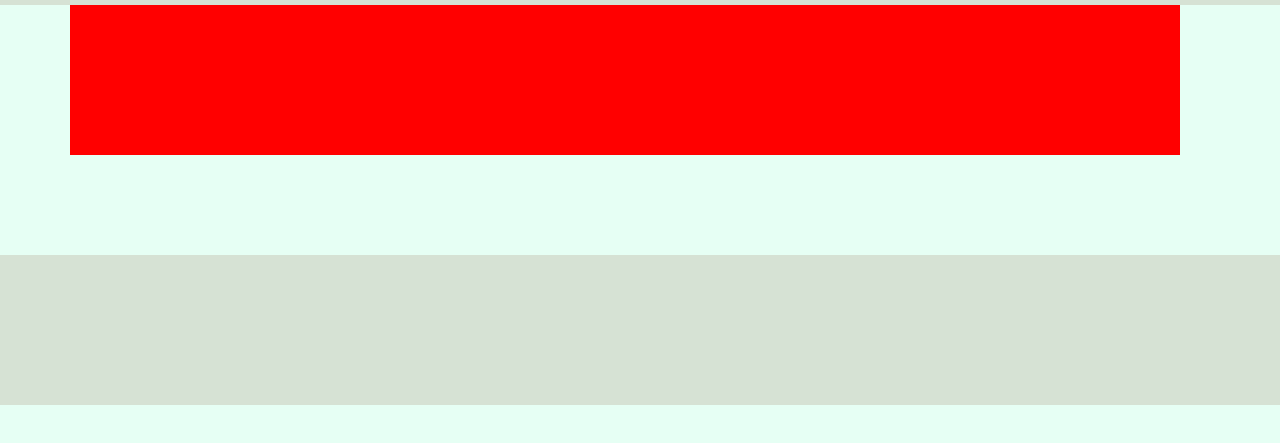
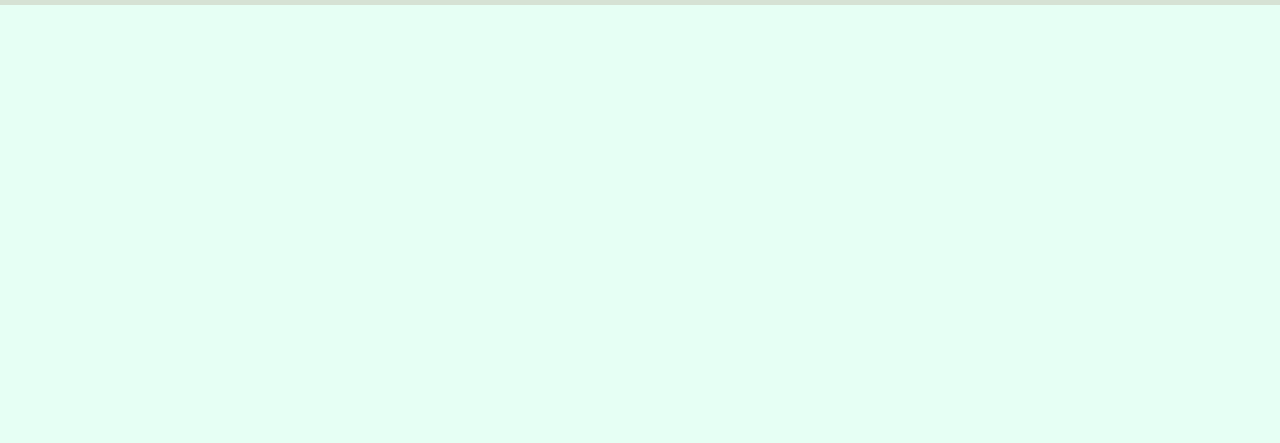
Before and after one commit to BenitoBenjamin/EPSI-Workshop-2017-Web, a website: page public_html/index.html in a window 1280 px wide. Shown: the part 185-628 px from the top of the page. Drawn offline with nearby package versions, Linux system fonts and the light colour scheme; a web font is replaced by a local one.

Commit message:
Update index.html

```diff
--- a/public_html/index.html
+++ b/public_html/index.html
@@ -73,17 +73,6 @@
 
   </nav>
 
-        <div class="container">
-            <div class="row col-lg-12 test">
-
-            </div>
-
-        </div>
-
-
-    <footer>
-
-    </footer>
 
     </body>
 </html>
```
